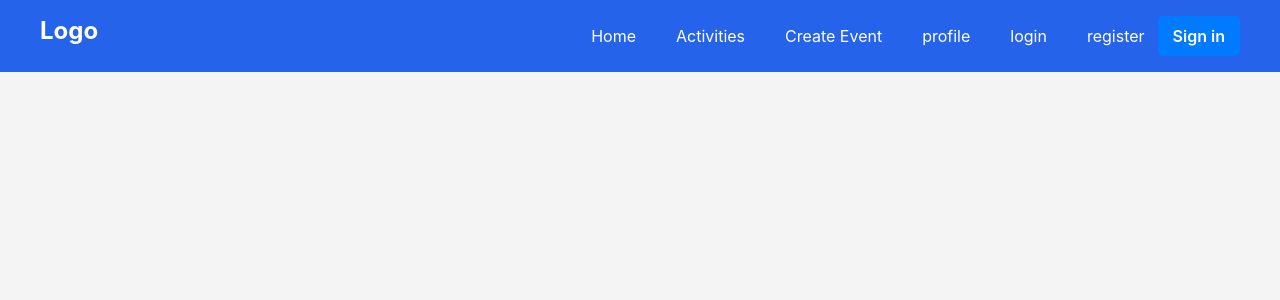
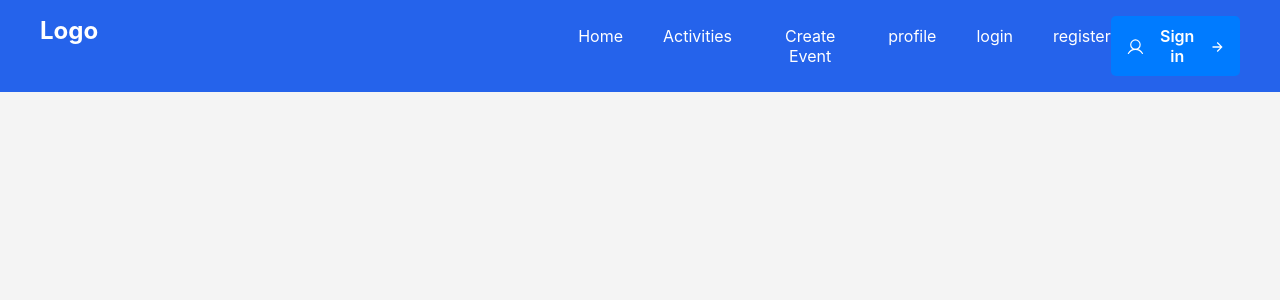
Before and after one commit to KKP240/Cloud-Proj-Repo, a React (Vite) app in the folder client/: page / in a window 1280 px wide. Shown: the top 300 px of the page. Built offline with nearby package versions, Linux system fonts and the light colour scheme; no server answers.

Commit message:
fix css User profile

```diff
--- a/client/src/App.css
+++ b/client/src/App.css
@@ -52,10 +52,12 @@ body {
 .user-menu {
   position: relative;
   display: inline-block;
+  width: 160px;
 }
 
 /* User Button styles */
 .user-btn {
+  width: 100%;
   background-color: #007bff;
   color: white;
   border: none;
@@ -63,6 +65,7 @@ body {
   padding: 10px 15px;
   cursor: pointer;
   display: flex;
+  justify-content: space-between;
   align-items: center;
   transition: background-color 0.3s;
 }
--- a/client/src/App.jsx
+++ b/client/src/App.jsx
@@ -73,16 +73,28 @@ function UserMenu({ userChanged, setUserChanged }) {
 
   if (!user) {
     return (
-      <Link to="/login" className='signin-btn'>
+      <Link to="/login" className="signin-btn" style={{ display: 'inline-flex', alignItems: 'center', gap: '8px' }}>
+        <svg xmlns="http://www.w3.org/2000/svg" viewBox="0 0 256 256" width="20" height="20">
+          <rect width="256" height="256" fill="none"/>
+          <circle cx="128" cy="96" r="64" fill="none" stroke="currentColor" strokeLinecap="round" strokeLinejoin="round" strokeWidth="16"/>
+          <path d="M32,216c19.37-33.47,54.55-56,96-56s76.63,22.53,96,56" fill="none" stroke="currentColor" strokeLinecap="round" strokeLinejoin="round" strokeWidth="16"/>
+        </svg>
         <span>Sign in</span>
-        {/* ...icon... */}
-      </Link>
+        <svg width="16" height="16" viewBox="0 0 24 24" fill="currentColor" xmlns="http://www.w3.org/2000/svg">
+          <path d="M16.1716 10.9999L10.8076 5.63589L12.2218 4.22168L20 11.9999L12.2218 19.778L10.8076 18.3638L16.1716 12.9999H4V10.9999H16.1716Z" />
+        </svg>
+</Link>
     )
   }
 
   return (
     <div className="user-menu" ref={menuRef} style={{ position: 'relative', display: 'inline-block' }}>
       <button className="user-btn" onClick={() => setOpen(v => !v)}>
+        <svg xmlns="http://www.w3.org/2000/svg" viewBox="0 0 256 256" width="20" height="20">
+          <rect width="256" height="256" fill="none"/>
+          <circle cx="128" cy="96" r="64" fill="none" stroke="currentColor" strokeLinecap="round" strokeLinejoin="round" strokeWidth="16"/>
+          <path d="M32,216c19.37-33.47,54.55-56,96-56s76.63,22.53,96,56" fill="none" stroke="currentColor" strokeLinecap="round" strokeLinejoin="round" strokeWidth="16"/>
+        </svg>
         {user.username || user.email}
         <span style={{ marginLeft: 6 }}>▼</span>
       </button>
```
